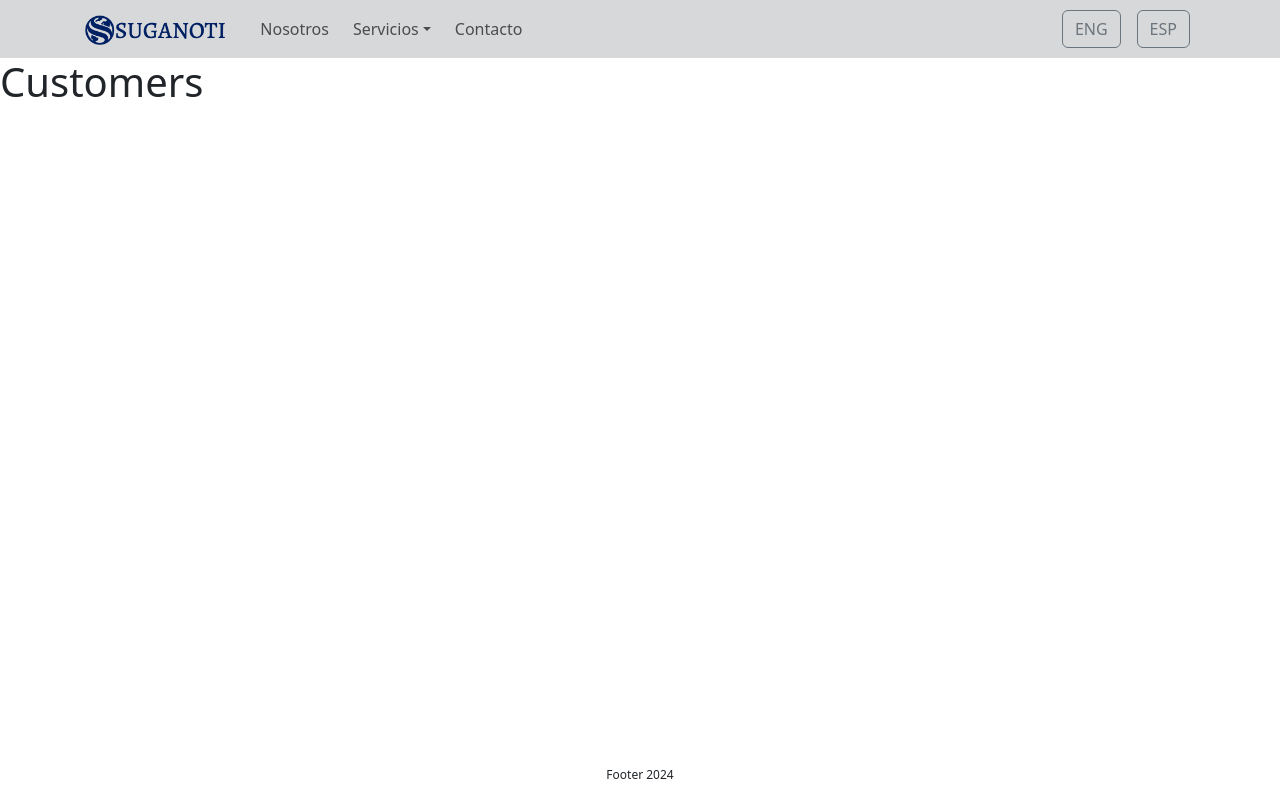
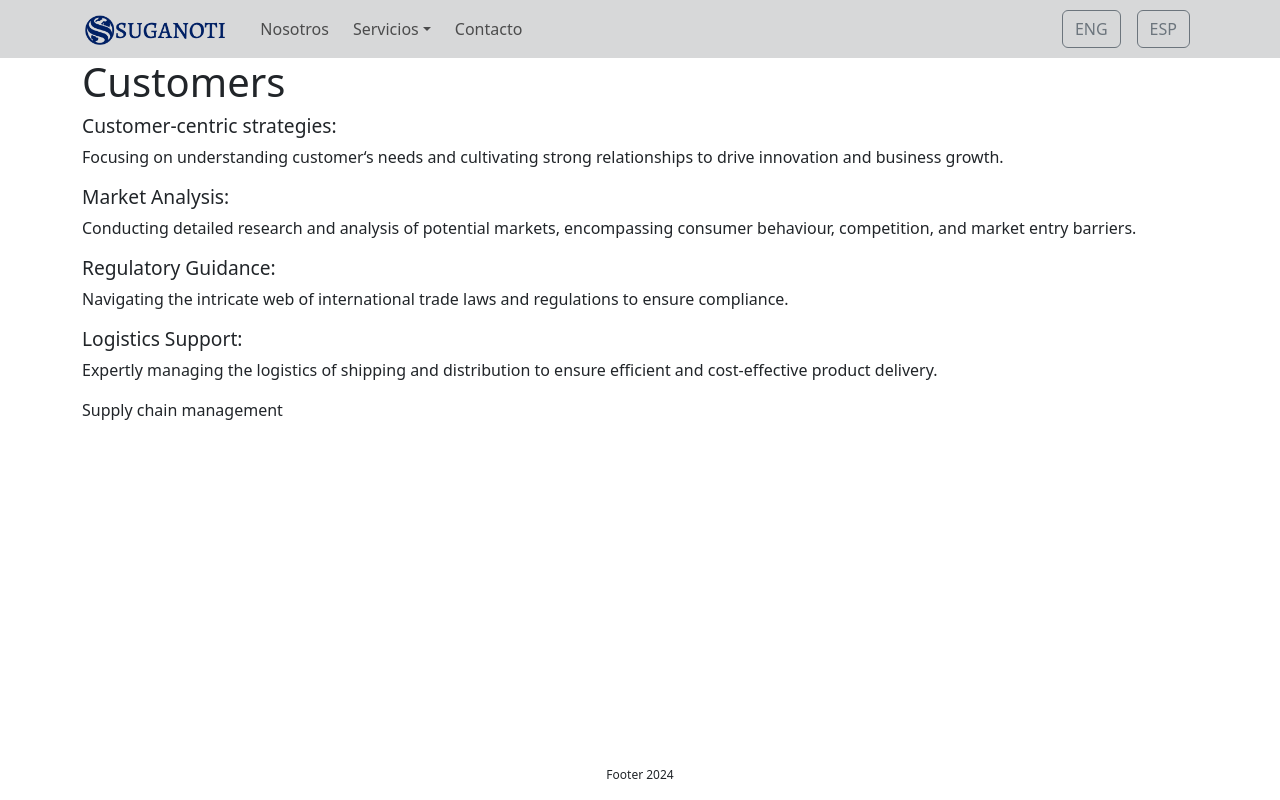
Before and after one commit to Electrocisko/comex, a React (Vite) app in the folder suganoti/: page /customers in a window 1280 px wide. Built offline with nearby package versions, Linux system fonts and the light colour scheme.

Commit message:
trabajando en la pagina supliers

```diff
--- a/suganoti/src/pages/Customers.jsx
+++ b/suganoti/src/pages/Customers.jsx
@@ -1,9 +1,31 @@
-
+import "./customer.css";
 
 function Customers() {
   return (
-    <h1>Customers</h1>
-  )
+   <div className="container">
+      <h1>Customers</h1>
+      <p>
+        <h3 className="customer_h3">Customer-centric strategies:</h3> Focusing on understanding
+        customer&lsquo;s needs and cultivating strong relationships to drive
+        innovation and business growth.
+      </p>
+      <p>
+        <h3 className="customer_h3">Market Analysis:</h3> Conducting detailed research and analysis of
+        potential markets, encompassing consumer behaviour, competition, and
+        market entry barriers.
+      </p>
+      <p>
+        <h3 className="customer_h3">Regulatory Guidance:</h3> Navigating the intricate web of
+        international trade laws and regulations to ensure compliance.
+      </p>
+      <p>
+        <h3 className="customer_h3">Logistics Support:</h3> Expertly managing the logistics of shipping
+        and distribution to ensure efficient and cost-effective product
+        delivery.
+      </p>
+      <p>Supply chain management</p>
+      </div>
+  );
 }
 
-export default Customers
+export default Customers;
--- a/suganoti/src/pages/Supliers.jsx
+++ b/suganoti/src/pages/Supliers.jsx
@@ -2,7 +2,13 @@
 
 function Supliers() {
   return (
-    <h1>Supliers</h1>
+    <div className="container">
+      <h1 className="my-3">Supliers</h1>
+      <p>We offer an extensive array of services to assist you in finding your next supplier from Argentina.</p>
+      <p>We assess suppliers&apos; performance and capabilities in areas such as delivery time, price, and logistics efficiency.</p>
+      <p>Our professionals specialize in negotiating contract terms and conditions to finalize agreements with selected suppliers.</p>
+
+    </div>
   )
 }
 
--- /dev/null
+++ b/suganoti/src/pages/customer.css
@@ -0,0 +1,3 @@
+.customer_h3{
+    font-size: 1.2rem;
+}
```
Also changed, not shown: suganoti/src/pages/supliers.css (added).
